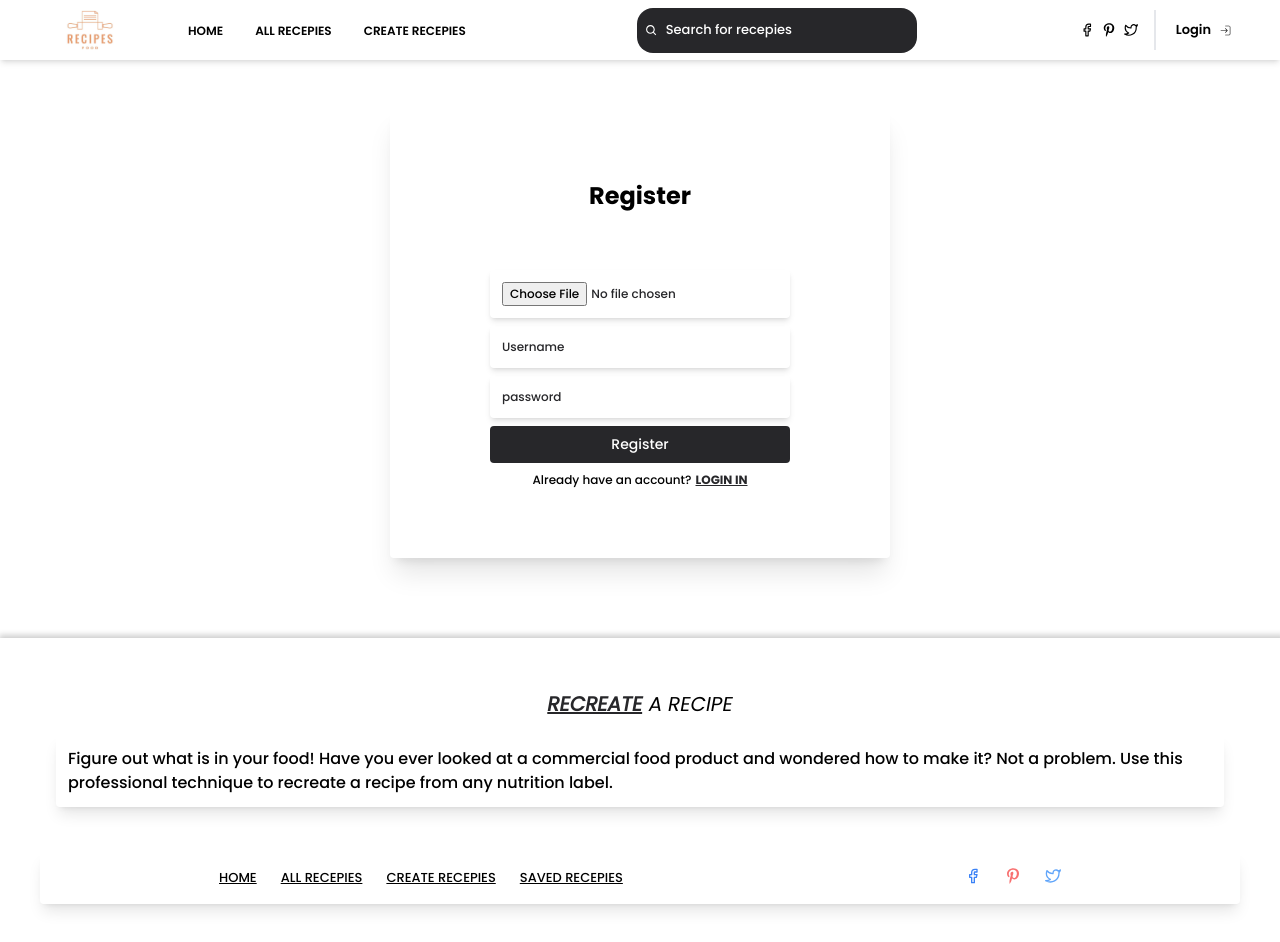
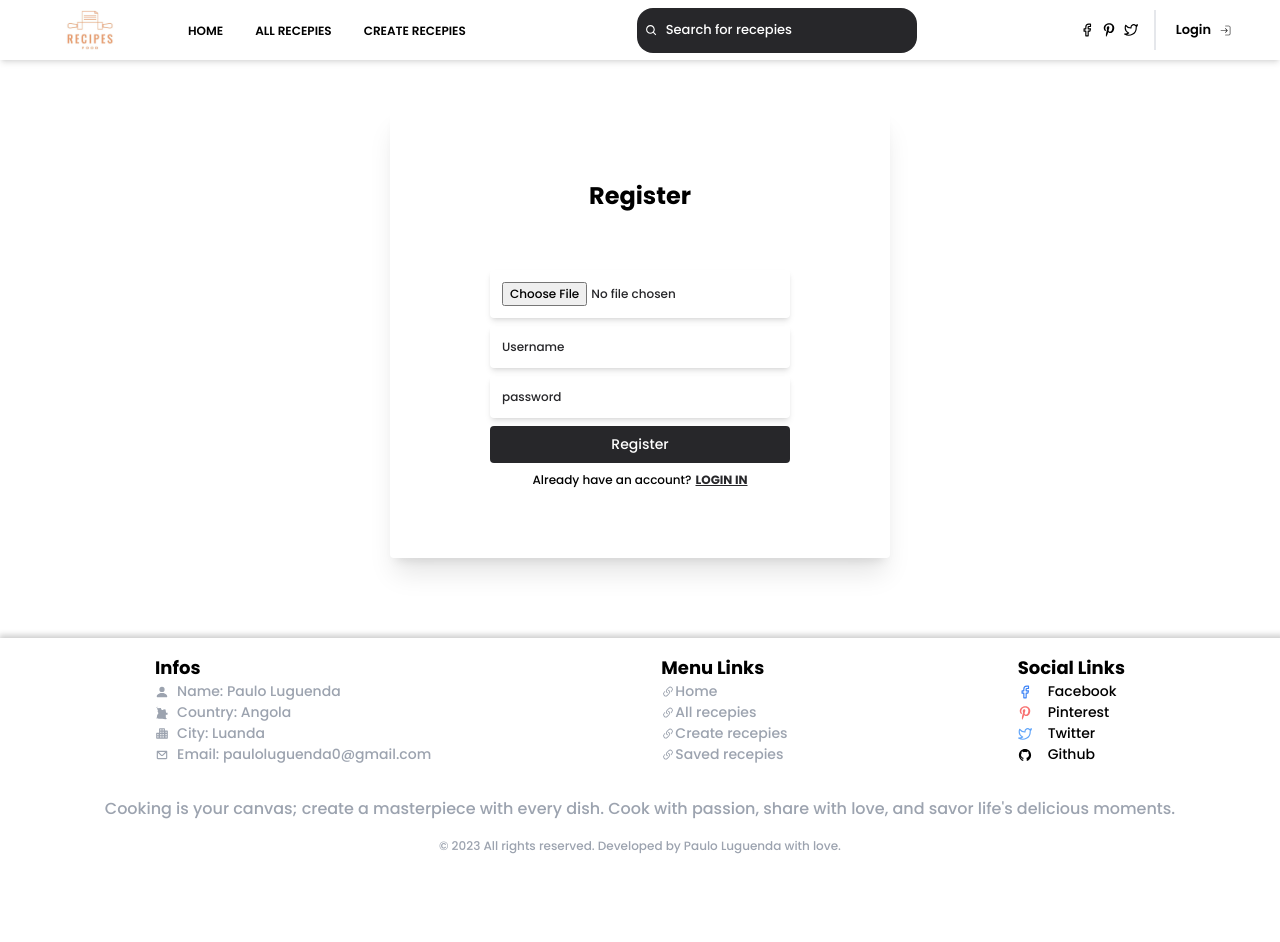
Before and after one commit to Paulods0/mern-recipe, a React (Vite) app in the folder frontend/: page /register in a window 1280 px wide. Shown: the top 942 px of the page. After the commit the page ends 879 px from the top, so only its background shows below. Built offline with nearby package versions, Linux system fonts and the light colour scheme; a web font is replaced by a local one.

Commit message:
reparing the modal

```diff
--- a/frontend/src/components/FilteredRecipes.jsx
+++ b/frontend/src/components/FilteredRecipes.jsx
@@ -10,9 +10,8 @@ import Loader from "./Loader"
 
 const FilteredRecipes = () => {
   const [recipes, setRecipes] = useState([])
-  // const [isLoading,setIsLoading] = useState(false)
 
-  // const [foods, setFoods] = useState(data)
+
   useEffect(() => {
     const fetchRecipes = async () => {
       try {
@@ -26,6 +25,9 @@ const FilteredRecipes = () => {
 
     fetchRecipes()
   }, [])
+  const showAllRecipes = () => {
+    setRecipes(recipes.map((recipe) => recipe))
+  }
 
   const filterByCategory = (category) => {
     setRecipes(
@@ -38,7 +40,6 @@ const FilteredRecipes = () => {
   return (
     <>
       <section className="w-full mt-8 mb-6">
-
         <div className="w-[1200px] mx-auto rounded p-2 shadow-md flex justify-around items-center">
           <div className="flex">
             <button
@@ -92,10 +93,14 @@ const FilteredRecipes = () => {
             >
               Pasta
             </button>
+
             <select
               onChange={(e) => filterByCategory(e.target.value)}
               className="py-2 outline-none border-none px-2 bg-zinc-800 rounded text-white flex justify-around"
             >
+              <option value="All" onChange={() => showAllRecipes()}>
+                All
+              </option>
 
               {recipes.map((option) => (
                 <option
@@ -107,7 +112,6 @@ const FilteredRecipes = () => {
                 </option>
               ))}
             </select>
-
           </div>
         </div>
       </section>
@@ -130,13 +134,12 @@ const FilteredRecipes = () => {
             </div>
             {recipes.map((food) => (
               <SwiperSlide key={food._id}>
-                <Card data={food}/>
+                <Card data={food} />
               </SwiperSlide>
             ))}
           </Swiper>
         </div>
       </section>
-
     </>
   )
 }
@@ -159,7 +162,6 @@ const SlideButtons = () => {
       >
         <AiOutlineCaretRight className="text-white" />
       </button>
-
     </div>
   )
 }
--- a/frontend/src/components/Footer.jsx
+++ b/frontend/src/components/Footer.jsx
@@ -1,98 +1,140 @@
 import React from "react"
-import Main from "./Main"
-import footerImg from "../assets/images/footer3.jpg"
 
 import { Link } from "react-router-dom"
 import { FiFacebook, FiTwitter } from "react-icons/fi"
 import { FaPinterestP } from "react-icons/fa"
-// import { CiLogin } from "react-icons/ci"
+import { AiFillGithub } from "react-icons/ai"
+import { GiAngola } from "react-icons/gi"
+import { BiSolidCity } from "react-icons/bi"
+import { BsFillPersonFill } from "react-icons/bs"
+import { CgMail } from "react-icons/cg"
+import { BsLink45Deg } from "react-icons/bs"
 
 const nav_links = [
   {
     path: "/home",
-    display: "home",
+    display: "Home",
   },
   {
     path: "/allrecipes",
-    display: "all recepies",
+    display: "All recepies",
   },
   {
     path: "/createrecepies",
-    display: "create recepies",
+    display: "Create recepies",
   },
   {
     path: "/savedrecepies",
-    display: "saved recepies",
+    display: "Saved recepies",
   },
 ]
 
 const social_links = [
   {
     icon: <FiFacebook />,
-    path: "http://facebook.com",
+    display: "Facebook",
+    path: "http://www.facebook.com",
     color: "text-blue-500",
   },
   {
     icon: <FaPinterestP />,
-    path: "http://pinterest.com",
+    display: "Pinterest",
+    path: "http://www.pinterest.com",
     color: "text-red-400",
   },
   {
     icon: <FiTwitter />,
-    path: "http://x.com",
+    display: "Twitter",
+    path: "http://www.x.com",
     color: "text-blue-400",
+  },
+  {
+    icon: <AiFillGithub />,
+    display: "Github",
+    path: "http://www.github/Paulods0.com",
+    color: "text-black",
+  },
+]
+
+const contacts = [
+  {
+    Name: "Paulo Luguenda",
+    icon: <BsFillPersonFill />,
+  },
+  {
+    Country: "Angola",
+    icon: <GiAngola />,
+  },
+  {
+    City: "Luanda",
+    icon: <BiSolidCity />,
+  },
+  {
+    Email: "pauloluguenda0@gmail.com",
+    icon: <CgMail />,
   },
 ]
 
 const Footer = () => {
   return (
-    <div className="relative mt-12 w-full shadow-[2px_0_6px_3px_rgba(0,0,0,0.2)] ">
-      {/* <div className="absolute top-0 left-0 bg-black/20 w-full h-full"></div> */}
-      <div className="h-[340px] w-[1200px] mx-auto flex items-center justify-around flex-col">
-        <div className="w-full mt-8 flex items-center flex-col justify-center p-4  rounded-md">
-          <div className="flex gap-[6.5px] text-[20px] italic">
-            <h1 className="underline font-bold text-zinc-800">RECREATE</h1>
-            <span className=" text-black underline-none">A RECIPE</span>
-          </div>
-          <p className=" w-full text-black mt-4 p-3 shadow-lg rounded hover:scale-[1.1] duration-300 transition-all">
-            Figure out what is in your food! Have you ever looked at a
-            commercial food product and wondered how to make it? Not a problem.
-            Use this professional technique to recreate a recipe from any
-            nutrition label.
-          </p>
-        </div>
-
-        <div className="w-full mt-6 flex justify-around gap-4 p-4 rounded shadow-lg hover:scale-[1.1] duration-300 transition-all">
-          <ul className="flex gap-6">
-            {nav_links.map((link, index) => (
-              <Link
-                key={index}
-                className="text-[13px] underline"
-                to={link.path}
-              >
-                {link.display.toUpperCase()}
-              </Link>
-            ))}
-          </ul>
-
-          <ul className="flex gap-6">
-            {social_links.map((link, index) => (
-              <Link
-                key={index}
-                className={`${link.color} text-[16px]`}
-                to={link.path}
-              >
-                {link.icon}
-              </Link>
+    <div className="relative mt-12 w-full flex flex-col justify-center items-center py-4 shadow-[2px_0_6px_3px_rgba(0,0,0,0.2)] ">
+      <div className="w-[1200px] mx-auto flex items-start justify-around">
+        <div className="flex flex-col items-center justify-start">
+          <ul>
+            <h2 className="font-bold text-[18px]">Infos</h2>
+            {contacts.map((contact, index) => (
+              <li key={index}>
+                <p className="text-gray-400 text-[14px] flex gap-2 items-center">
+                  {Object.values(contact).filter(
+                    (value) => value === contact.icon
+                  )}
+                  {Object.keys(contact).filter((key) => key !== "icon")}:{" "}
+                  {Object.values(contact).filter(
+                    (values) => values !== contact.icon
+                  )}
+                </p>
+              </li>
             ))}
           </ul>
         </div>
-
-        <div className="mt-8 mb-4 ">
-          <p className="text-[12px]">
-            {" "}
-            &copy; {new Date().getFullYear()} Paulo Luguenda. All Rights
-            Reserved.
+        <div>
+          <h2 className="font-bold text-[18px]">Menu Links</h2>
+          <ul>
+            {nav_links.map((link, index) => (
+              <li key={index}>
+                <Link
+                  to={link.path}
+                  className="text-gray-400 flex items-center text-[14px]"
+                >
+                  <BsLink45Deg /> {link.display}
+                </Link>
+              </li>
+            ))}
+          </ul>
+        </div>
+        <div className="flex flex-col">
+          <h2 className="font-bold text-[18px]">Social Links</h2>
+          <ul>
+            {social_links.map((link, index) => (
+              <li key={index} className="flex gap-4 text-[14px] items-center">
+                <Link to={link.path} className={`${link.color}`}>
+                  {link.icon}
+                </Link>
+                <span>{link.display}</span>
+              </li>
+            ))}
+          </ul>
+        </div>
+      </div>
+      <div className="mt-6 bo w-full text-center">
+        <div className="py-2 flex flex-col">
+          <p className="text-gray-400">
+            Cooking is your canvas; create a masterpiece with every dish. Cook
+            with passion, share with love, and savor life's delicious moments.
+          </p>
+          <p className="text-gray-400 text-[12px] mt-4">
+            &copy; 2023 All rights reserved. Developed by Paulo Luguenda with
+            love.
           </p>
         </div>
       </div>
--- a/frontend/src/pages/RecepiesDetails.jsx
+++ b/frontend/src/pages/RecepiesDetails.jsx
@@ -59,11 +59,11 @@ const RecepiesDetails = () => {
       >
         {/* {/**left */}
         <div className="flex flex-row w-[1200px]">
-          <section className=" w-[950px] h-full rounded-l">
+          <section className=" w-[750px] h-full rounded-l">
             <img
               src={image || null}
               alt={name}
-              className="w-full h-full rounded-l bg-cover"
+              className="w-full h-full rounded-l object-cover"
             />
           </section>
           {/**right */}
```
Also changed, not shown: frontend/src/components/Header.jsx (+25 -16 lines).
